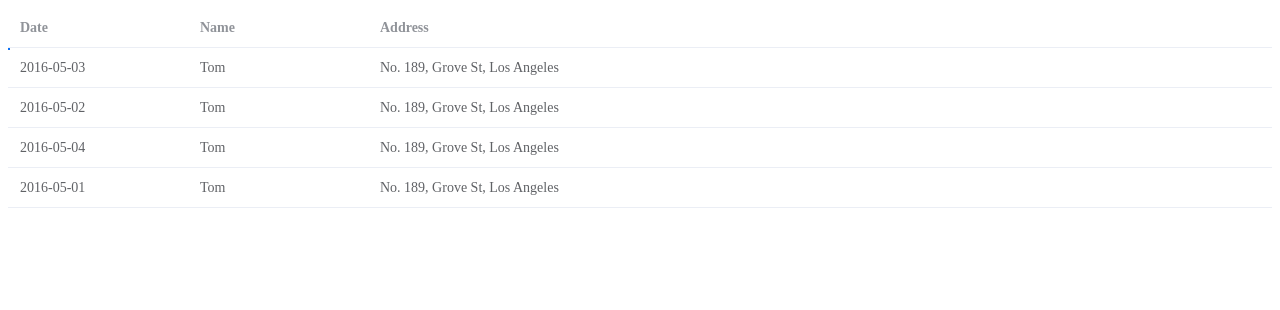
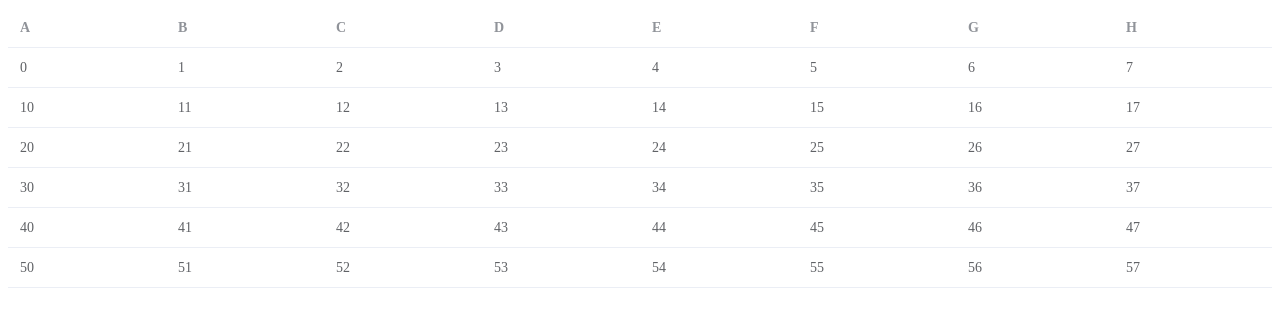
Before and after one commit to xbzhang2020/spreadsheet, a Vue app in the folder packages/spreadsheet-vue/: page / in a window 1280 px wide. Shown: the top 310 px of the page. Built offline with nearby package versions, Linux system fonts and the light colour scheme.

Commit message:
feat: extension

```diff
--- a/packages/spreadsheet-vue/src/components/spreadsheet/CellArea.vue
+++ b/packages/spreadsheet-vue/src/components/spreadsheet/CellArea.vue
@@ -3,7 +3,7 @@
     <div class="spread-cell-area-main" :style="getCellAreaStyle(cellAreas.main)">
       <div class="spread-cell-area-main-btn" @mousedown.stop="handleDragBtnMousedown"></div>
     </div>
-    <div class="spread-cell-area-extension"></div>
+    <div class="spread-cell-area-extension" :style="getCellAreaStyle(cellAreas.extension)"></div>
     <div class="spread-cell-area-copy"></div>
   </div>
 </template>
@@ -95,6 +95,12 @@ export default defineComponent({
     const handleMousemove = () => {
       if (cellAreas.main.drag.dragging) {
         cellAreas.setMainArea(selectedCell.value, currentCell.value);
+        return;
+      }
+      if (cellAreas.extension.drag.dragging) {
+        cellAreas.setExtensionArea(currentCell.value);
+        console.log(cellAreas.extension.rect)
+        return;
       }
     };
 
@@ -103,18 +109,32 @@ export default defineComponent({
         cellAreas.main.drag.dragging = false;
         return;
       }
+
+      if (cellAreas.extension.drag.dragging) {
+        cellAreas.extension.drag.dragging = false;
+        return;
+      }
+
+      cellAreas.clearArea(cellAreas.main);
+    };
+
+    const handleDbClick = () => {
+      cellAreas.clearArea(cellAreas.main);
+      cellAreas.clearArea(cellAreas.extension);
     };
 
     onMounted(() => {
       window.addEventListener("mousedown", handleMousedown);
+      window.addEventListener("mousemove", handleMousemove);
       window.addEventListener("click", handleClick);
-      window.addEventListener("mousemove", handleMousemove);
+      window.addEventListener("dblclick", handleDbClick);
     });
 
     onBeforeUnmount(() => {
       window.removeEventListener("mousedown", handleMousedown);
+      window.removeEventListener("mousemove", handleMousemove);
       window.removeEventListener("click", handleClick);
-      window.removeEventListener("mousemove", handleMousemove);
+      window.removeEventListener("dblclick", handleDbClick);
     });
 
     return { areaRef, cellAreas, getCellAreaStyle, handleDragBtnMousedown };
@@ -142,5 +162,11 @@ export default defineComponent({
     pointer-events: auto;
     cursor: crosshair;
   }
+  &-extension {
+    position: absolute;
+    border: 1px dashed #0a70f5;
+    pointer-events: none;
+    z-index: 1;
+  }
 }
 </style>
--- a/packages/spreadsheet-vue/src/components/spreadsheet/SpreadSheet.vue
+++ b/packages/spreadsheet-vue/src/components/spreadsheet/SpreadSheet.vue
@@ -1,7 +1,13 @@
 <template>
   <div ref="container">
-    <el-table :data="tableData" style="width: 100%" @cell-mouse-enter="hadnleCellMouseEnter" class="table">
-      <el-table-column v-for="col in columns" :key="col.prop" :prop="col.prop" :label="col.label" v-bind="col" />
+    <el-table :data="tableInfo.rows" style="width: 100%" @cell-mouse-enter="hadnleCellMouseEnter" class="table">
+      <el-table-column
+        v-for="col in tableInfo.columns"
+        :key="col.prop"
+        :prop="col.key"
+        :label="col.title"
+        v-bind="col"
+      />
     </el-table>
     <CellArea
       :is-parent-mounted="isMounted"
@@ -17,6 +23,7 @@ import { ref, computed } from "vue";
 import CellArea from "./CellArea.vue";
 import { getElTableBodyContainer } from "../../utils/adapter";
 import { useMounted } from "@vueuse/core";
+import { getTableDataSource } from "@/utils/mock";
 
 const container = ref(null);
 
@@ -26,54 +33,11 @@ const getTableBodyContainer = () => {
 
 const isMounted = useMounted();
 
-const tableData = ref([
-  {
-    date: "2016-05-03",
-    name: "Tom",
-    address: "No. 189, Grove St, Los Angeles",
-  },
-  {
-    date: "2016-05-02",
-    name: "Tom",
-    address: "No. 189, Grove St, Los Angeles",
-  },
-  {
-    date: "2016-05-04",
-    name: "Tom",
-    address: "No. 189, Grove St, Los Angeles",
-  },
-  {
-    date: "2016-05-01",
-    name: "Tom",
-    address: "No. 189, Grove St, Los Angeles",
-  },
-]);
-
-const columns = [
-  {
-    prop: "date",
-    label: "Date",
-    width: 180,
-  },
-  {
-    prop: "name",
-    label: "Name",
-    width: 180,
-  },
-  {
-    prop: "address",
-    label: "Address",
-  },
-];
-
 const tableInfo = computed<TableInfo>(() => {
+  const { rows, columns } = getTableDataSource(6, 8);
   return {
-    rows: tableData.value,
-    columns: columns.map(item => ({
-      ...item,
-      key: item.prop,
-      title: item.label,
-    })),
+    rows,
+    columns,
   };
 });
 
--- a/packages/spreadsheet-vue/src/model/cell-area.ts
+++ b/packages/spreadsheet-vue/src/model/cell-area.ts
@@ -93,16 +93,24 @@ const setExtensionArea = (area: CellArea, mainArea: CellArea, endCell: CellInfo)
   //   rows: [...mainData.rows],
   //   columns: [...mainData.columns],
   // }
-
   if (endRect.left < mainRect.left) {
     rect.width = mainRect.left - endRect.left + mainRect.width;
     rect.left = endRect.left;
     //   data.columns[0] = endCell.column
     area.drag.orientation.push("left");
-  } else if (endRect.left > mainRect.left + mainRect.width) {
+  } else if (endRect.left + endRect.width > mainRect.left + mainRect.width) {
     rect.width = endRect.left - mainRect.left + endRect.width;
     //   data.columns[1] = endCell.column
     area.drag.orientation.push("right");
+  }
+
+  if (endRect.top < mainRect.top) {
+    rect.height = mainRect.top - endRect.top + endRect.height;
+    rect.top = endRect.top;
+    area.drag.orientation.push("top");
+  } else if (endRect.top + endRect.height > mainRect.top + mainRect.height) {
+    rect.height = endRect.top - mainRect.top + endRect.height;
+    area.drag.orientation.push("bottom");
   }
 
   area.rect = rect;
@@ -149,6 +157,7 @@ export const getCellAreaStyle = (area: CellArea) => {
     top: top + "px",
     width: width + "px",
     height: height + "px",
+    display: width || height ? "block" : "none",
   };
 };
 
--- /dev/null
+++ b/packages/spreadsheet-vue/src/utils/mock.ts
@@ -0,0 +1,25 @@
+const getColumnKeys = (columnLength: number) => {
+  const res = [];
+  for (let i = 0; i < columnLength; i++) {
+    res.push(String.fromCharCode(65 + i));
+  }
+  return res;
+};
+
+export const getTableDataSource = (rowLength: number, columnLength: number) => {
+  const columnKeys = getColumnKeys(columnLength);
+  const columns = columnKeys.map(col => ({
+    title: col,
+    key: col,
+  }));
+
+  const rows: BaseObject[] = [];
+  for (let i = 0; i < rowLength; i++) {
+    const row: BaseObject = {};
+    columnKeys.forEach((col, j) => {
+      row[col] = Number(`${i}${j}`);
+    });
+    rows.push(row);
+  }
+  return { columns, rows };
+};
--- a/packages/spreadsheet-vue/tsconfig.json
+++ b/packages/spreadsheet-vue/tsconfig.json
@@ -19,7 +19,11 @@
     "strictNullChecks": false,
     "noUnusedLocals": true,
     "noUnusedParameters": true,
-    "noFallthroughCasesInSwitch": true
+    "noFallthroughCasesInSwitch": true,
+    "baseUrl": ".",
+    "paths": {
+      "@/*": ["src/*"]
+    }
   },
   "include": ["src/**/*.ts", "src/**/*.d.ts", "src/**/*.tsx", "src/**/*.vue"],
   "references": [{ "path": "./tsconfig.node.json" }]
--- a/packages/spreadsheet-vue/vite.config.ts
+++ b/packages/spreadsheet-vue/vite.config.ts
@@ -7,7 +7,7 @@ import dts from "vite-plugin-dts";
 export default defineConfig({
   plugins: [vue(), dts()],
   build: {
-    outDir: 'lib',
+    outDir: "lib",
     lib: {
       entry: resolve(__dirname, "src/index.ts"),
       name: "Spreadsheet",
@@ -23,4 +23,9 @@ export default defineConfig({
       },
     },
   },
+  resolve: {
+    alias: {
+      "@": resolve("src"),
+    },
+  },
 });
```
